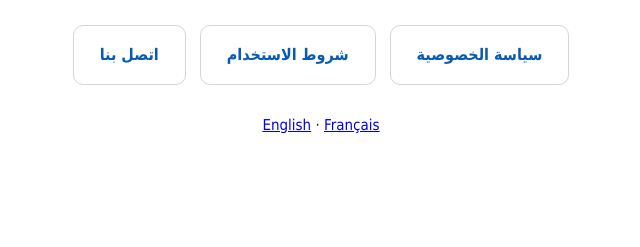
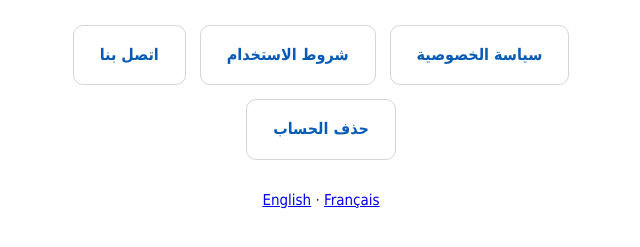
Before and after one commit to DzRazki/ludo-dz-pages, a plain HTML site: page index.html in a window 1280 px wide. Shown: the part 147-394 px from the top of the page, without its empty margins (319-959 px from the left). Drawn offline with Linux system fonts and the light colour scheme.

Commit message:
Add delete link to homepage

```diff
--- a/index.html
+++ b/index.html
@@ -1,2 +1,2 @@
 <!doctype html>
-<html lang="ar" dir="rtl"><head><meta charset="utf-8"><meta name="viewport" content="width=device-width, initial-scale=1"><title>LUDO DZ</title><style>body{font-family:Tahoma,Arial,sans-serif;max-width:640px;margin:60px auto;padding:0 20px;line-height:1.9;color:#202124;text-align:center}h1{font-size:26px;margin-bottom:4px}p.lead{color:#5f6368;margin-top:0}.links{display:flex;gap:14px;justify-content:center;flex-wrap:wrap;margin-top:28px}.links a{display:block;padding:14px 26px;border:1px solid #d2d6dc;border-radius:10px;text-decoration:none;color:#075bb5;font-weight:bold}.links a:hover{background:#f1f5fb}p.lang{margin-top:26px;font-size:15px}</style></head><body><main><h1>LUDO DZ</h1><p class="lead">لعبة لودو تُلعب دون اتصال أو عبر الإنترنت مع الأصدقاء.</p><div class="links"><a href="privacy.html">سياسة الخصوصية</a><a href="terms.html">شروط الاستخدام</a><a href="contact.html">اتصل بنا</a></div><p class="lang"><a href="en/privacy.html">English</a> · <a href="fr/privacy.html">Français</a></p></main></body></html>
+<html lang="ar" dir="rtl"><head><meta charset="utf-8"><meta name="viewport" content="width=device-width, initial-scale=1"><title>LUDO DZ</title><style>body{font-family:Tahoma,Arial,sans-serif;max-width:640px;margin:60px auto;padding:0 20px;line-height:1.9;color:#202124;text-align:center}h1{font-size:26px;margin-bottom:4px}p.lead{color:#5f6368;margin-top:0}.links{display:flex;gap:14px;justify-content:center;flex-wrap:wrap;margin-top:28px}.links a{display:block;padding:14px 26px;border:1px solid #d2d6dc;border-radius:10px;text-decoration:none;color:#075bb5;font-weight:bold}.links a:hover{background:#f1f5fb}p.lang{margin-top:26px;font-size:15px}</style></head><body><main><h1>LUDO DZ</h1><p class="lead">لعبة لودو تُلعب دون اتصال أو عبر الإنترنت مع الأصدقاء.</p><div class="links"><a href="privacy.html">سياسة الخصوصية</a><a href="terms.html">شروط الاستخدام</a><a href="contact.html">اتصل بنا</a><a href="delete.html">حذف الحساب</a></div><p class="lang"><a href="en/privacy.html">English</a> · <a href="fr/privacy.html">Français</a></p></main></body></html>
```
